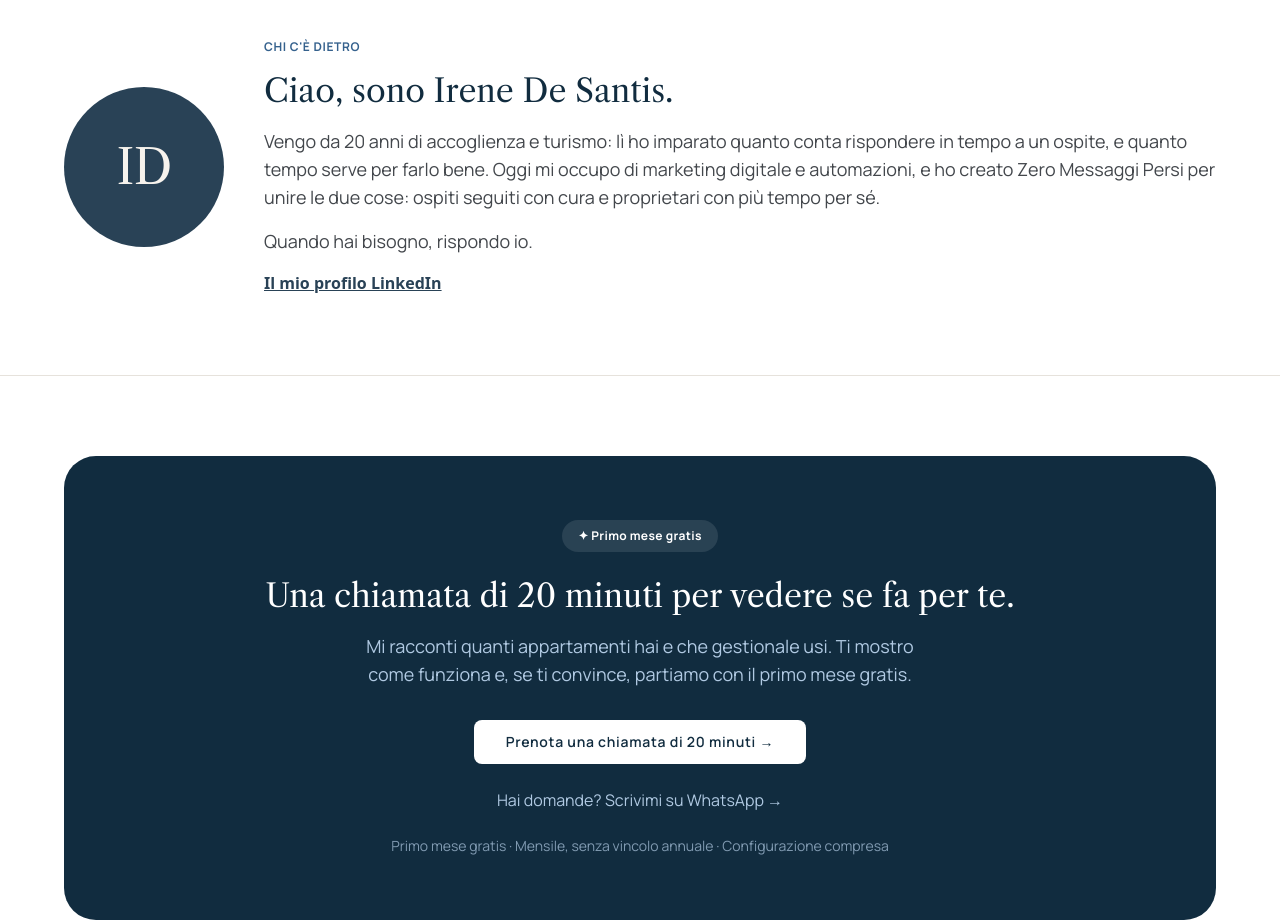
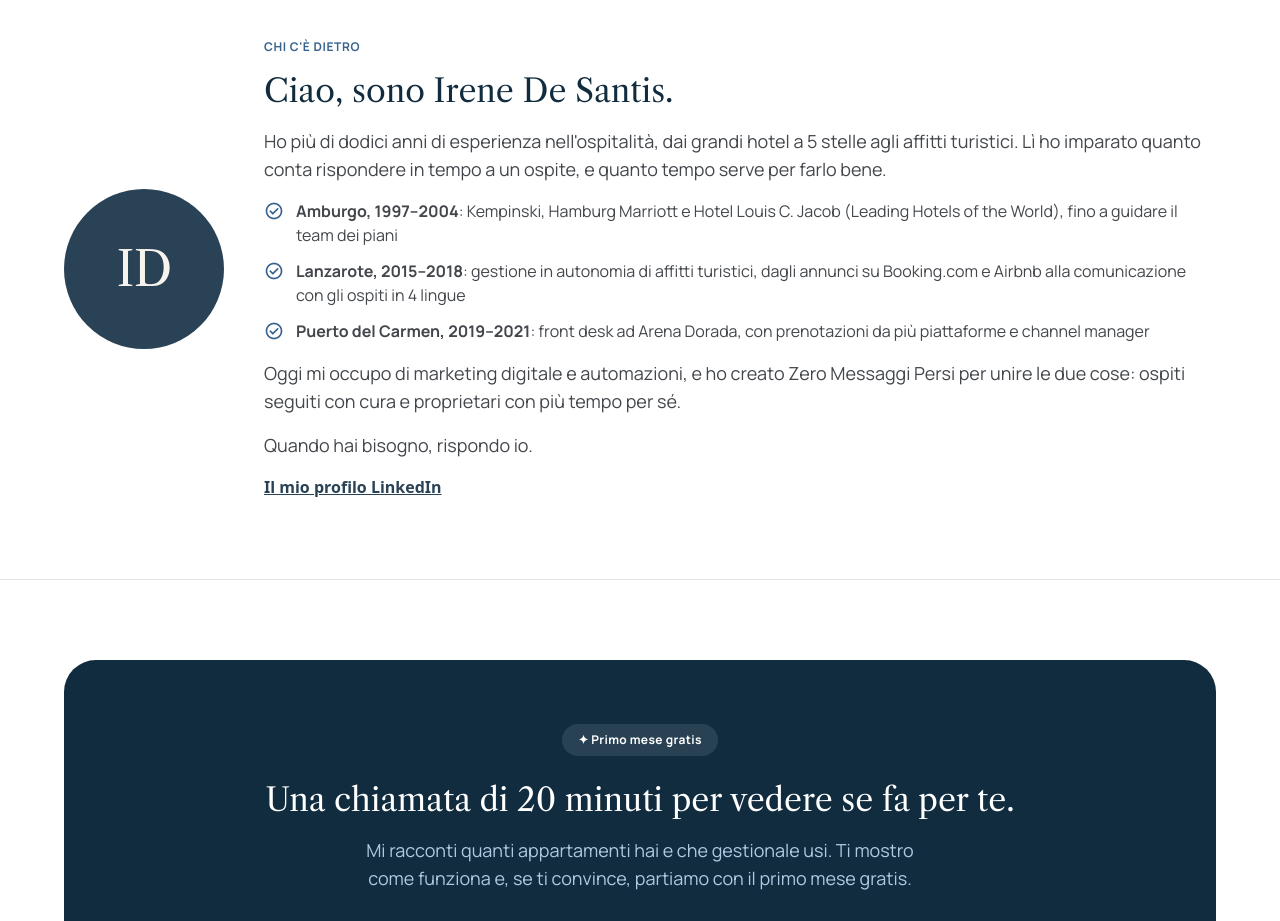
Before and after one commit to irisdes2018-svg/zero-messaggi-persi, a plain HTML site: page index.html in a window 1280 px wide. Shown: the part 4260-5181 px from the top of the page. Drawn offline with nearby package versions, Linux system fonts and the light colour scheme.

Commit message:
Home: chi c'è dietro con l'esperienza reale di Irene nell'ospitalità
Sostituisce "20 anni" con più di dodici anni di lavoro documentato:
Amburgo 1997–2004 (Kempinski, Marriott, Louis C. Jacob), affitti
turistici a Lanzarote 2015–2018, front desk Arena Dorada 2019–2021.

Co-Authored-By: Claude Opus 5.5 <noreply@anthropic.com>
Claude-Session: https://claude.ai/code/session_01Rvee2Gce21eMt1GQiYgaKi

```diff
--- a/index.html
+++ b/index.html
@@ -265,7 +265,9 @@
     <div class="flex flex-col gap-4">
       <p class="font-label-sm text-label-sm text-secondary uppercase tracking-wider">Chi c'è dietro</p>
       <h2 class="font-headline-md text-headline-md text-primary">Ciao, sono Irene De Santis.</h2>
-      <p class="font-body-lg text-body-lg text-on-surface-variant">Vengo da 20 anni di accoglienza e turismo: lì ho imparato quanto conta rispondere in tempo a un ospite, e quanto tempo serve per farlo bene. Oggi mi occupo di marketing digitale e automazioni, e ho creato Zero Messaggi Persi per unire le due cose: ospiti seguiti con cura e proprietari con più tempo per sé.</p>
+      <p class="font-body-lg text-body-lg text-on-surface-variant">Ho più di dodici anni di esperienza nell'ospitalità, dai grandi hotel a 5 stelle agli affitti turistici. Lì ho imparato quanto conta rispondere in tempo a un ospite, e quanto tempo serve per farlo bene.</p>
+      <ul class="flex flex-col gap-3"><li class="flex gap-3 font-body-md text-body-md text-on-surface-variant"><span class="material-symbols-outlined text-secondary text-[20px] shrink-0 mt-[2px]">check_circle</span><span><strong>Amburgo, 1997–2004</strong>: Kempinski, Hamburg Marriott e Hotel Louis C. Jacob (Leading Hotels of the World), fino a guidare il team dei piani</span></li><li class="flex gap-3 font-body-md text-body-md text-on-surface-variant"><span class="material-symbols-outlined text-secondary text-[20px] shrink-0 mt-[2px]">check_circle</span><span><strong>Lanzarote, 2015–2018</strong>: gestione in autonomia di affitti turistici, dagli annunci su Booking.com e Airbnb alla comunicazione con gli ospiti in 4 lingue</span></li><li class="flex gap-3 font-body-md text-body-md text-on-surface-variant"><span class="material-symbols-outlined text-secondary text-[20px] shrink-0 mt-[2px]">check_circle</span><span><strong>Puerto del Carmen, 2019–2021</strong>: front desk ad Arena Dorada, con prenotazioni da più piattaforme e channel manager</span></li></ul>
+      <p class="font-body-lg text-body-lg text-on-surface-variant">Oggi mi occupo di marketing digitale e automazioni, e ho creato Zero Messaggi Persi per unire le due cose: ospiti seguiti con cura e proprietari con più tempo per sé.</p>
       <p class="font-body-lg text-body-lg text-on-surface-variant">Quando hai bisogno, rispondo io.</p>
       <a class="text-primary-container font-semibold underline w-fit" href="https://www.linkedin.com/in/digitalmarketerirenedesantis/" target="_blank" rel="noopener noreferrer">Il mio profilo LinkedIn</a>
     </div>
```
